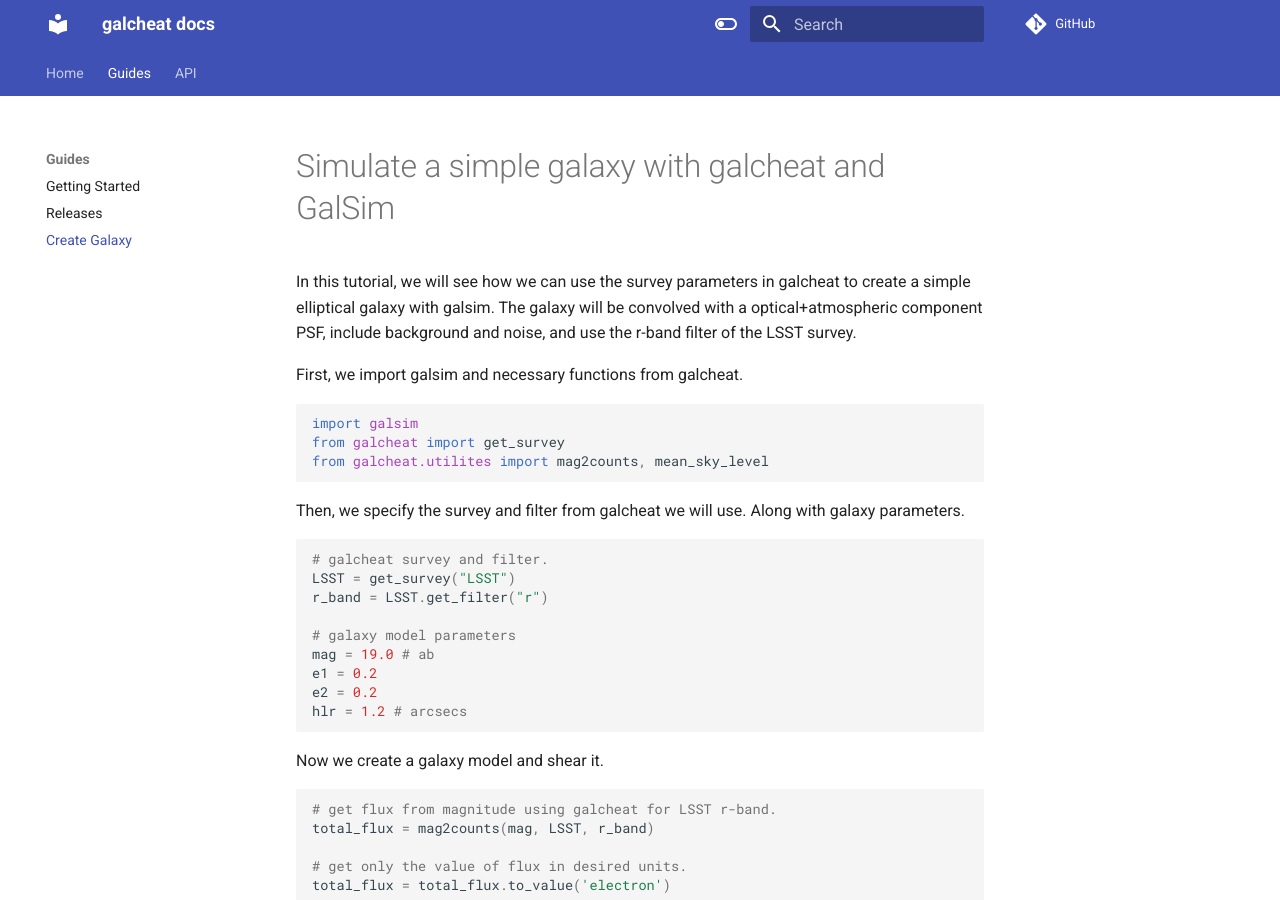
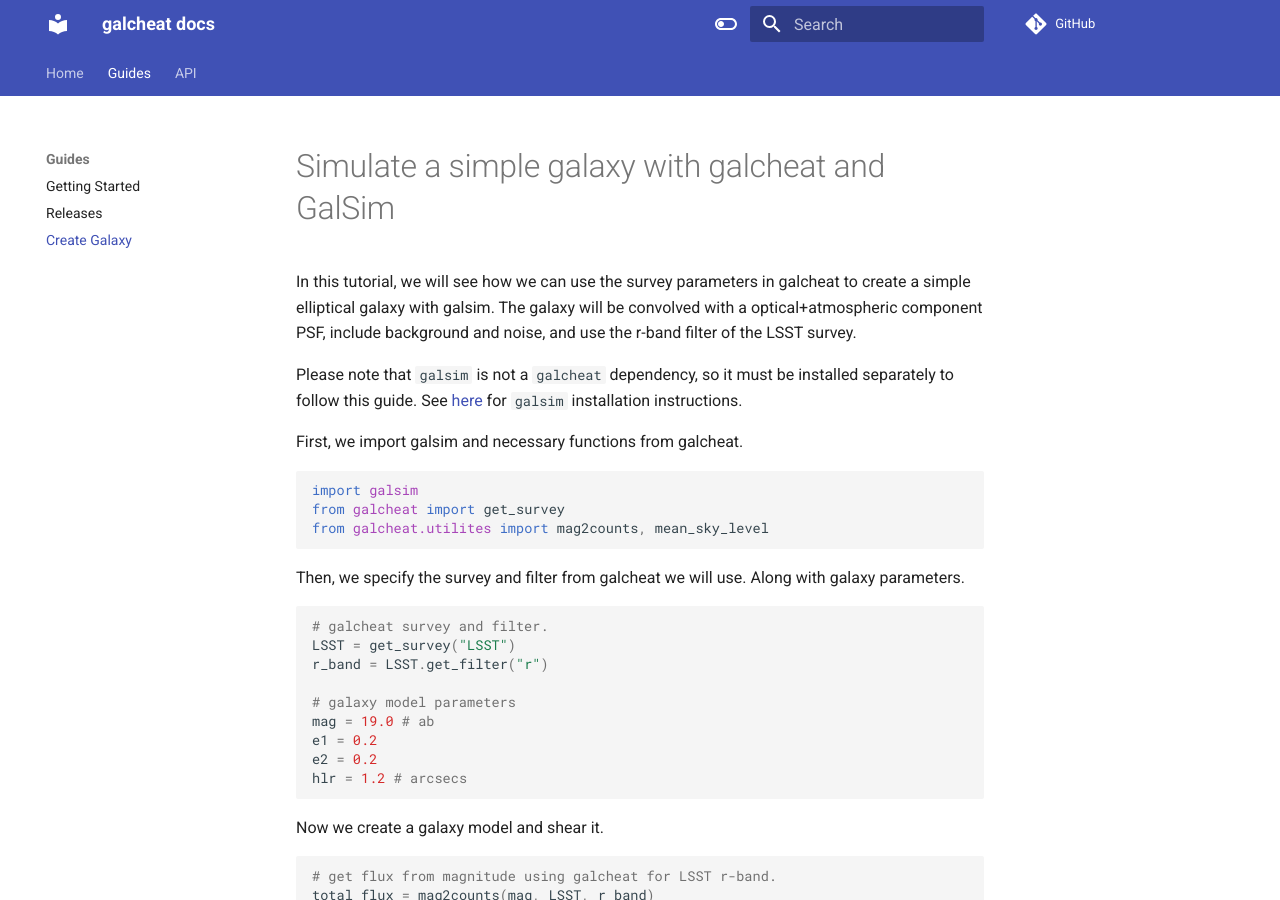
Before and after one commit to LSSTDESC/surveycodex, an MkDocs documentation site: the page built from docs/guides/create-galaxy.md, in a window 1280 px wide and 900 px high. Built offline with MkDocs 1.6.1 and Material for MkDocs 9.7.7, drawn with Linux system fonts in a browser that asks for light colours; comment, search, counter and statistics services are not loaded.

Commit message:
galsim installation note

```diff
--- a/docs/guides/create-galaxy.md
+++ b/docs/guides/create-galaxy.md
@@ -4,6 +4,10 @@ In this tutorial, we will see how we can use the survey parameters in galcheat
 to create a simple elliptical galaxy with galsim. The galaxy will be convolved with
 a optical+atmospheric component PSF, include background and noise, and use
 the r-band filter of the LSST survey.
+
+Please note that `galsim` is not a `galcheat` dependency, so it must be installed
+separately to follow this guide. See [here](https://galsim-developers.github.io/GalSim/_build/html/install.html)
+for `galsim` installation instructions.
 
 First, we import galsim and necessary functions from galcheat.
 
```
